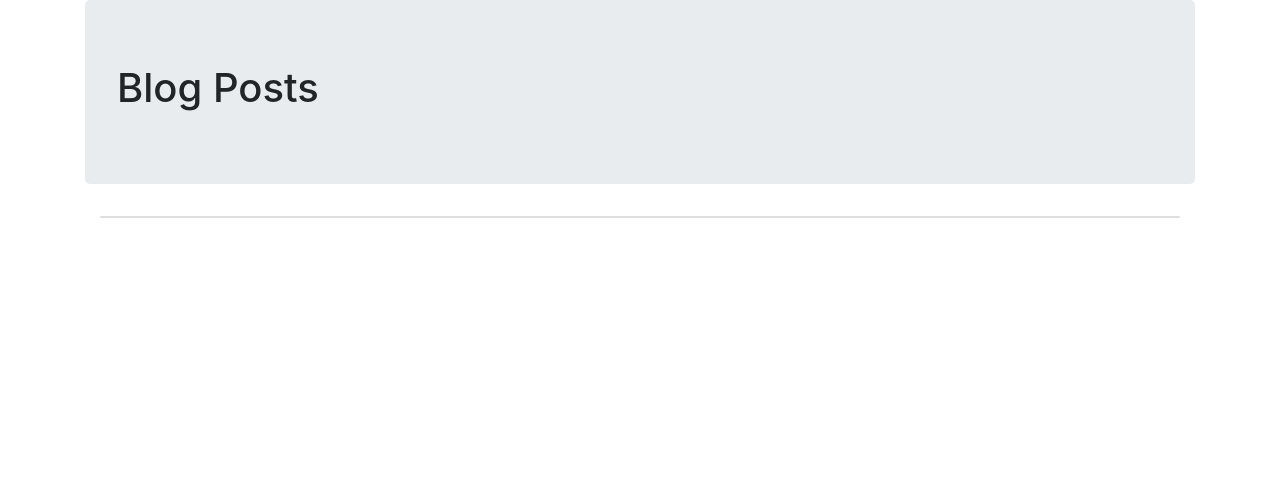
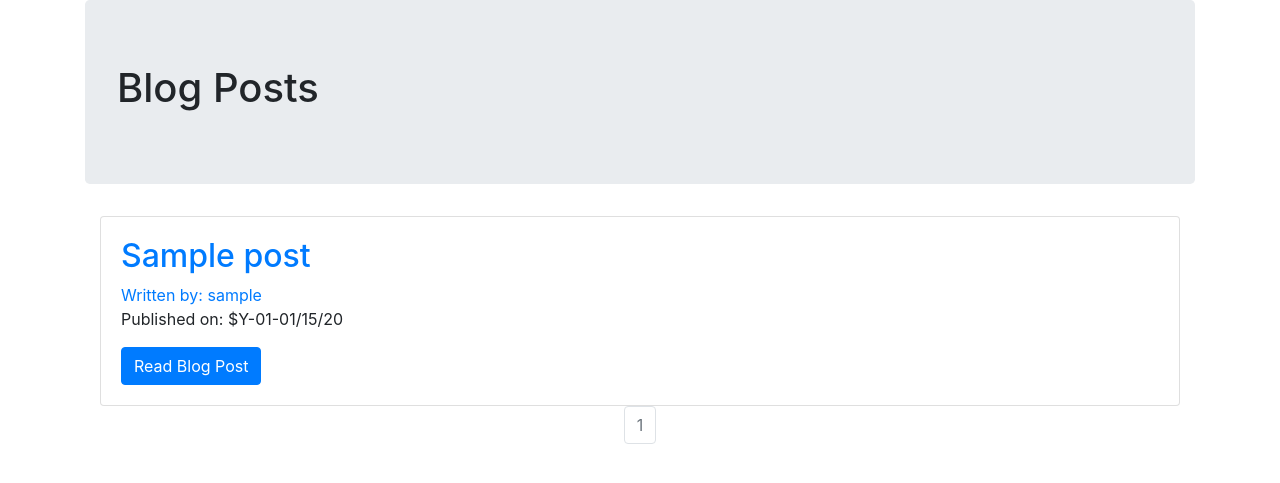
Before and after one commit to joonlim9/M_blog, a Python web app: template blog/templates/index.html in a window 1280 px wide. Shown: the part 56-539 px from the top of the page. Run offline with Jinja, Linux system fonts and the light colour scheme; the template is opened without the code that fills it: most values are stand-ins (such as "Sample title", 1, 10 or a date in 2020); some libraries are stand-ins or nearby versions.

Commit message:
blog_post template update

```diff
--- a/blog/blog_posts/views.py
+++ b/blog/blog_posts/views.py
@@ -35,7 +35,7 @@ def blog_post(blog_post_id):
 
 
 # Update
-@blog_post.route('/<int: blog_post_id/update', methods=['GET', 'POST'])
+@blog_posts.route('/<int: blog_post_id>/update', methods=['GET', 'POST'])
 @login_required
 def update(blog_post_id):
     blog_post = BlogPost.query.get_or_404(blog_post_id)
@@ -59,7 +59,7 @@ def update(blog_post_id):
 
 
 # Delete
-@blog_post.route('/<int: blog_post_id/delete', methods=['GET', 'POST'])
+@blog_posts.route('/<int: blog_post_id>/delete', methods=['GET', 'POST'])
 @login_required
 def delete_post(blog_post_id):
     blog_post = BlogPost.query.get_or_404(blog_post_id)
--- a/blog/templates/index.html
+++ b/blog/templates/index.html
@@ -7,8 +7,28 @@
     <div class="container">
         {% for post in blog_posts.items %}
             <div class="card">
-
+                <div class="card-body">
+                    <h2><a class="card-title" href="{{url_for('blog_posts.blog_post',blog_post_id=post.id)}}">{{post.title}}</a></h2>
+                    <a href="{{url_for('users.user_posts',username=post.author.username)}}">Written by: {{ post.author.username }}</a>
+                    <p>Published on: {{ post.date.strftime('$Y-%m-%D') }}</p>
+                    <a class="btn btn-primary" href="{{url_for('blog_posts.blog_post',blog_post_id=post.id)}}">Read Blog Post</a>
+                </div>
             </div>
         {% endfor %}
     </div>
+
+    <nav aria-label="Page navigation example">
+        <ul class="pagination justify-content-center">
+          {% for page_num in blog_posts.iter_pages(left_edge=1, right_edge=1, left_current=1, right_current=2) %}
+                  {% if blog_posts.page == page_num %}
+                    <li class="page-item disabled">
+                        <a class="page-link" href="{{ url_for('core.index', page=page_num) }}">{{ page_num }}</a>
+                    </li>
+                  {% else %}
+                    <li class="page-item">
+                        <a class="page-link" href="{{ url_for('core.index', page=page_num) }}">{{ page_num }}</a>
+                    </li>
+                  {% endif %}
+          {% endfor %}
+      </nav>
 {% endblock %}
--- a/blog/templates/user_blog_posts.html
+++ b/blog/templates/user_blog_posts.html
@@ -23,10 +23,12 @@
     {% for page_num in blog_posts.iter_pages(left_edge=1, right_edge=1, left_current=1, right_current=2) %}
             {% if blog_posts.page == page_num %}
               <li class="page-item disabled">
-                <a class="page-link" href="{{ url_for('users.user_posts', username=user.username, page=page_num) }}">{{ page_num }}</a></li>
+                <a class="page-link" href="{{ url_for('users.user_posts', username=user.username, page=page_num) }}">{{ page_num }}</a>
               </li>
             {% else %}
-              <li class="page-item"><a class="page-link" href="{{ url_for('users.user_posts', username=user.username, page=page_num) }}">{{ page_num }}</a></li>
+              <li class="page-item">
+                <a class="page-link" href="{{ url_for('users.user_posts', username=user.username, page=page_num) }}">{{ page_num }}</a>
+              </li>
             {% endif %}
     {% endfor %}
 </nav>
```
